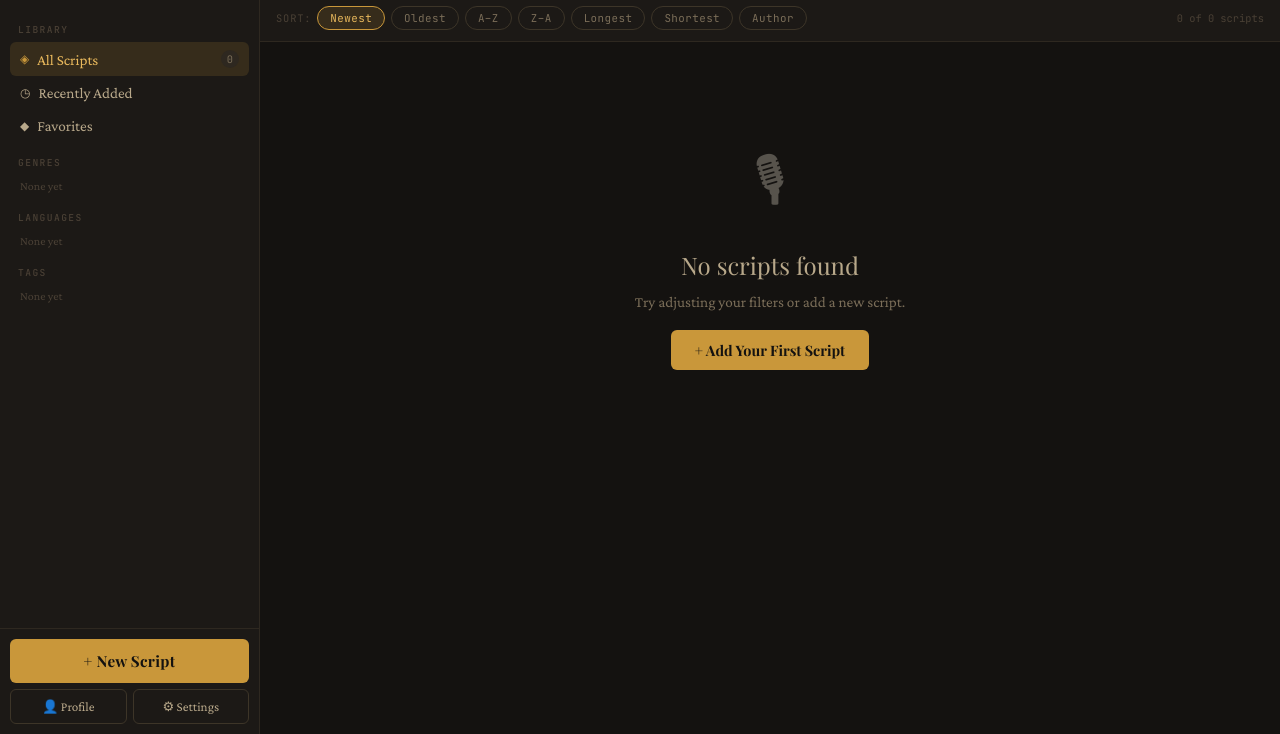
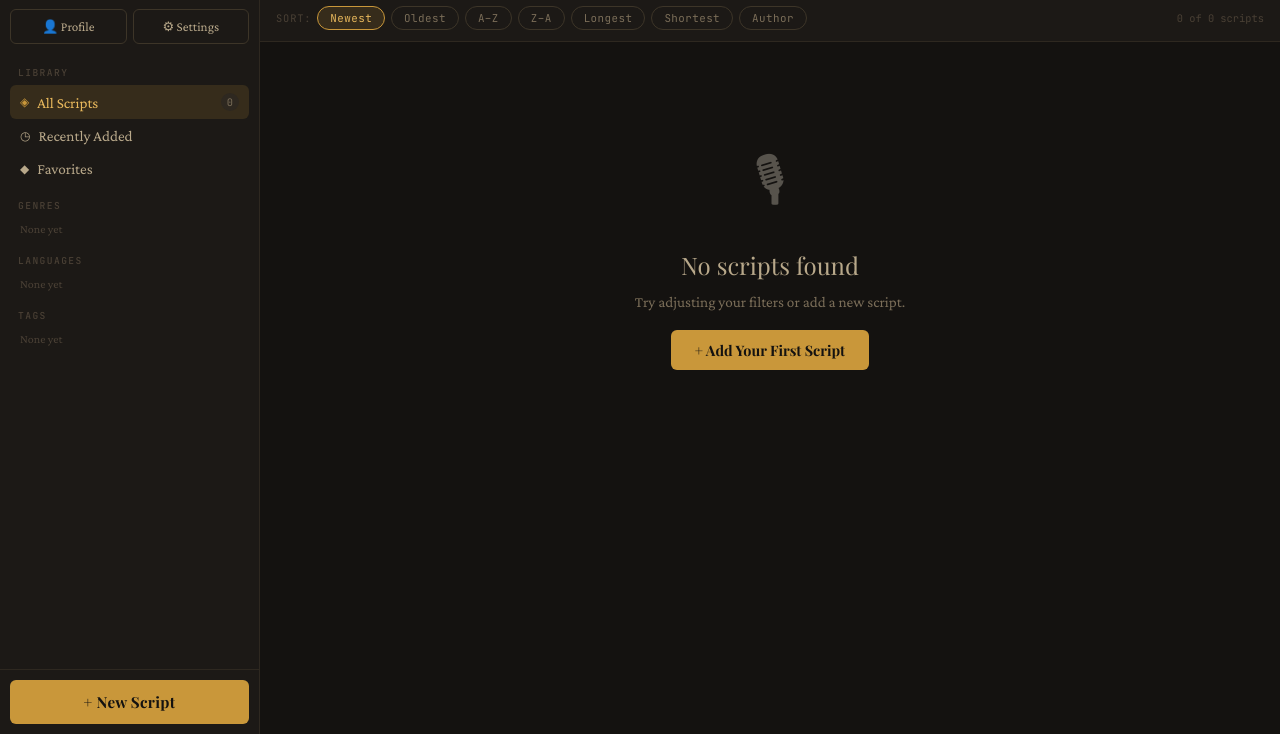
Before and after one commit to wolffewrought/Inscribe, a plain HTML site: page index.html in a window 1280 px wide. Shown: the part 66-800 px from the top of the page. Drawn offline with nearby package versions, Linux system fonts and the light colour scheme; a web font is replaced by a local one.

Commit message:
Add files via upload

```diff
--- a/index.html
+++ b/index.html
@@ -122,7 +122,7 @@ body { background: var(--bg); color: var(--text-1); font-family: var(--ff-body);
 .nav-tag-btn.active { color: var(--accent-2); background: var(--accent-dim); }
 .nav-tag-count { font-family: var(--ff-mono); font-size: 0.6rem; color: var(--text-4); }
 .sidebar-bottom { padding: 10px; display: flex; flex-direction: column; gap: 6px; border-top: 1px solid var(--border); }
-.sidebar-bottom-row { display: flex; gap: 6px; }
+.sidebar-top-row { display: flex; gap: 6px; margin-bottom: 8px; }
 .sidebar-action-btn { flex: 1; display: flex; align-items: center; justify-content: center; gap: 6px; padding: 9px; border-radius: var(--radius); border: 1px solid var(--border-2); background: none; color: var(--text-2); font-family: var(--ff-body); font-size: 0.82rem; cursor: pointer; transition: all 0.15s; }
 .sidebar-action-btn:hover { background: var(--bg-3); color: var(--text-1); border-color: var(--text-3); }
 .add-script-btn { padding: 12px; background: var(--accent); color: var(--bg); border: none; border-radius: var(--radius); font-family: var(--ff-display); font-size: 0.95rem; font-weight: 700; cursor: pointer; transition: background 0.2s, transform 0.1s; letter-spacing: 0.02em; width: 100%; }
@@ -464,6 +464,10 @@ body { background: var(--bg); color: var(--text-1); font-family: var(--ff-body);
       <button class="sidebar-close" id="sidebarClose" aria-label="Close sidebar">✕</button>
     </div>
     <nav class="sidebar-nav">
+      <div class="sidebar-top-row">
+        <button class="sidebar-action-btn" id="profileBtn">👤 Profile</button>
+        <button class="sidebar-action-btn" id="settingsBtn">⚙ Settings</button>
+      </div>
       <div class="nav-section-label">Library</div>
       <button class="nav-item active" data-filter-preset="all"><span class="nav-icon">◈</span> All Scripts <span class="nav-count" id="countAll">0</span></button>
       <button class="nav-item" data-filter-preset="recent"><span class="nav-icon">◷</span> Recently Added</button>
@@ -477,10 +481,6 @@ body { background: var(--bg); color: var(--text-1); font-family: var(--ff-body);
     </nav>
     <div class="sidebar-bottom">
       <button class="add-script-btn" id="addScriptBtn"><span>+</span> New Script</button>
-      <div class="sidebar-bottom-row">
-        <button class="sidebar-action-btn" id="profileBtn">👤 Profile</button>
-        <button class="sidebar-action-btn" id="settingsBtn">⚙ Settings</button>
-      </div>
     </div>
   </aside>
 
```
